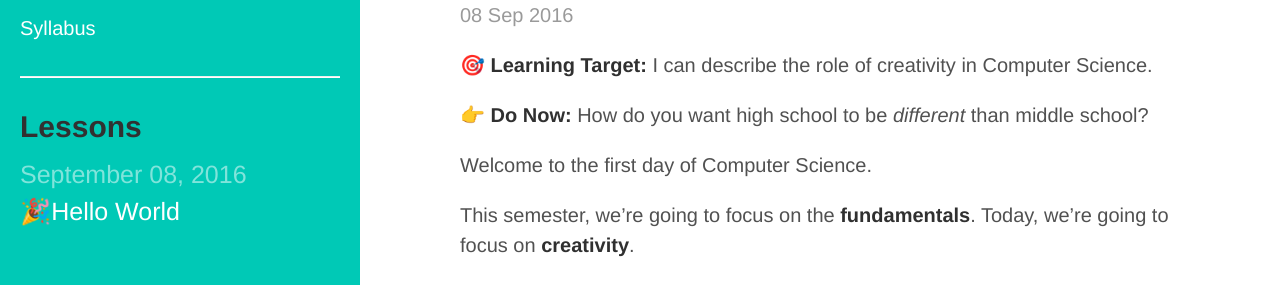
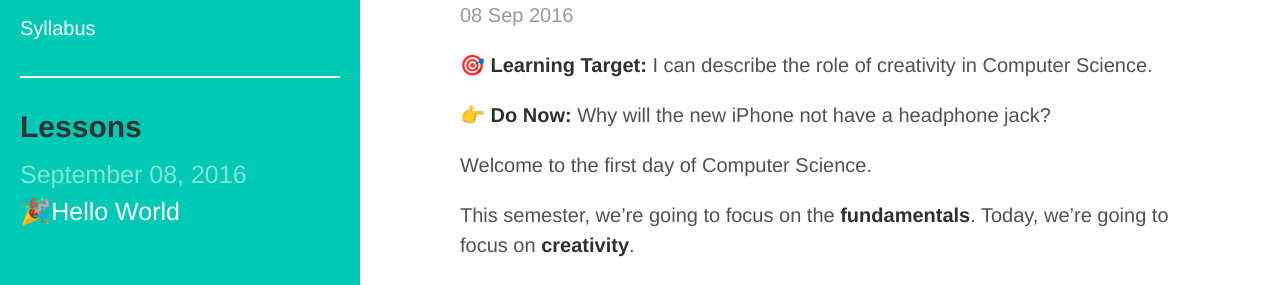
Before and after one commit to bensk/CS9, a Jekyll site: the page built from _posts/2016-02-09-hello-world.md, in a window 1280 px wide and 1081 px high. Shown: the part 130-415 px from the top of the window. Built offline with Jekyll 4.4.1, drawn with Linux system fonts in a browser that asks for light colours; some web fonts are replaced; a style sheet for code colours, icons or effects is not loaded.

Commit message:
:phone: committing from my phone

```diff
--- a/_posts/2016-02-09-hello-world.md
+++ b/_posts/2016-02-09-hello-world.md
@@ -6,7 +6,7 @@ layout: post
 
 🎯 **Learning Target:** I can describe the role of creativity in Computer Science.
 
-👉 **Do Now:** How do you want high school to be _different_ than middle school?
+👉 **Do Now:** Why will the new iPhone not have a headphone jack?
 
 Welcome to the first day of Computer Science.
 
```
